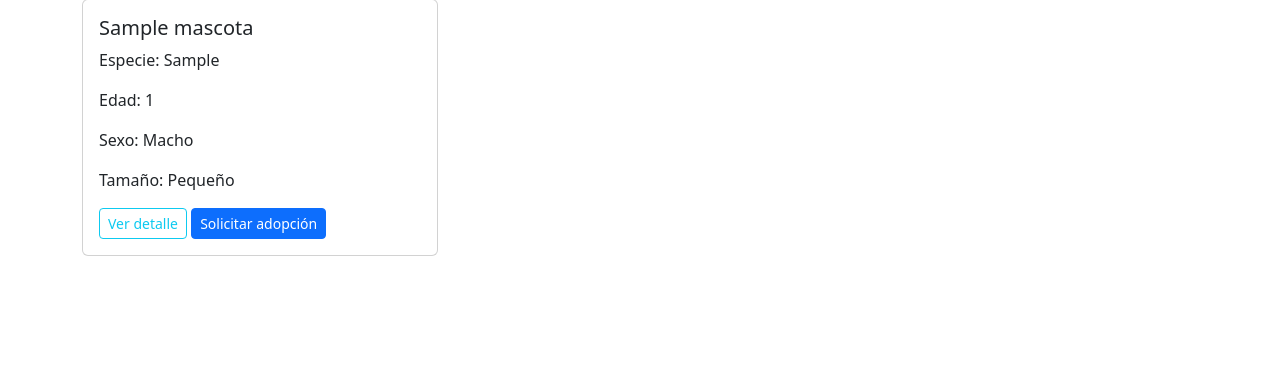
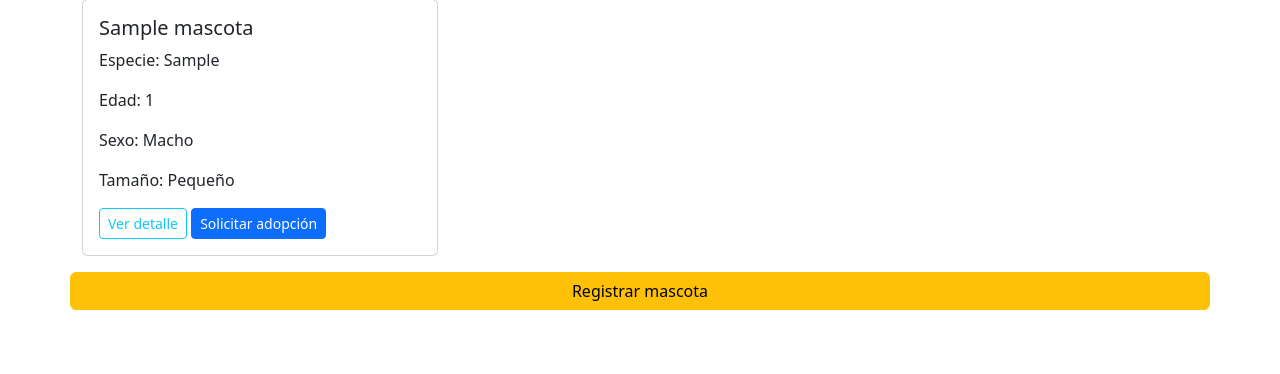
Before and after one commit to dniel-f/portal_adopcion, a Django app: page / in a window 1280 px wide. Shown: the part 199-573 px from the top of the page. Run offline with Django 5.2, Linux system fonts and the light colour scheme; a user stored in the database is signed in; tables that the repository leaves empty hold one stand-in row (values such as "Sample post").

Commit message:
Update listar_mascotas.html

```diff
--- a/mascotas/templates/mascotas/listar_mascotas.html
+++ b/mascotas/templates/mascotas/listar_mascotas.html
@@ -48,5 +48,9 @@
   {% empty %}
   <p>No se encontraron mascotas con los filtros seleccionados.</p>
   {% endfor %}
+
+    {% if user.is_authenticated and user.is_staff %}
+    <a href="{% url 'registrar_mascota'%}" class="btn btn-warning">Registrar mascota</a>
+    {% endif %}
 </div>
 {% endblock %}
```
